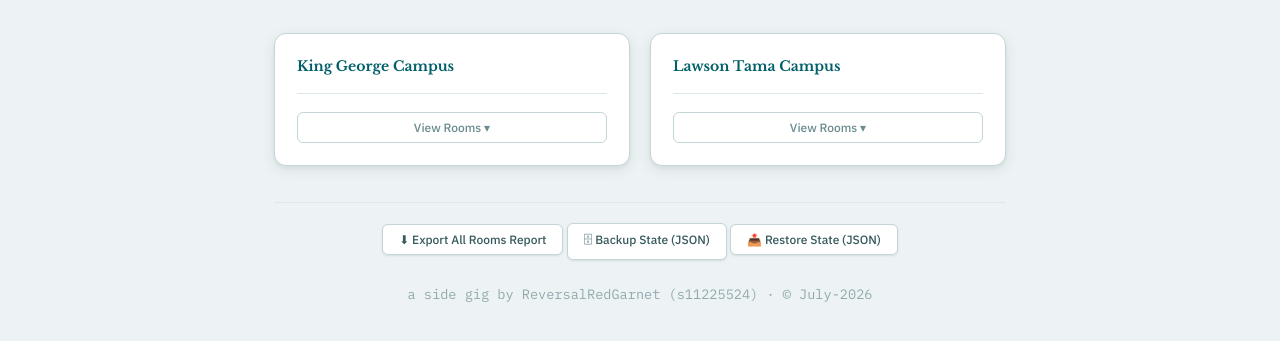
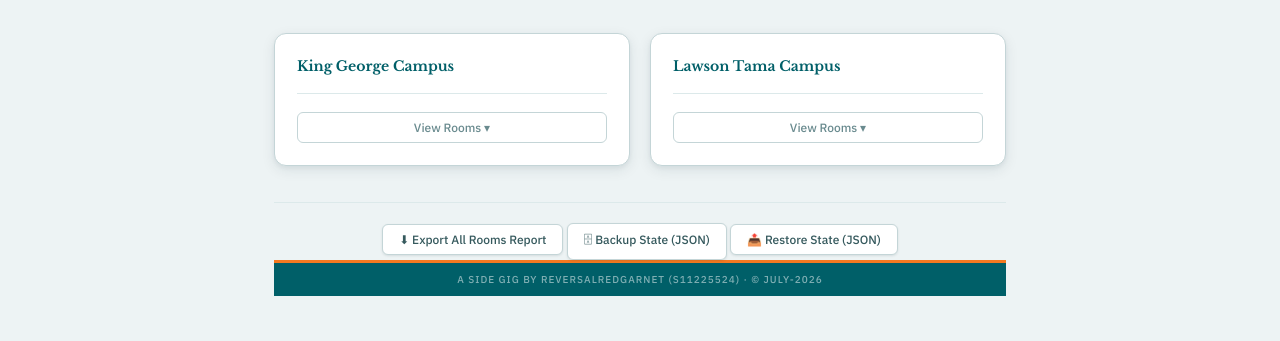
Before and after one commit to ReversalRedGarnet/Intern-Interface-V2, a plain HTML site: page index.html in a window 1280 px wide. Shown: the part 177-518 px from the top of the page. Drawn offline with nearby package versions, Linux system fonts and the light colour scheme.

Commit message:
Update footer

```diff
--- a/style.css
+++ b/style.css
@@ -852,10 +852,19 @@ body.menu-page {
 
 /* footer */
 .site-footer {
+  background: var(--usp-blue-xdark);
+  border-top: 3px solid var(--usp-orange);
+  padding: 9px 24px;
   text-align: center;
-  padding: 24px 16px;
-  color: var(--text-muted, #6b7280);
-  font-family: var(--font-mono, 'IBM Plex Mono', monospace);
-  font-size: 0.85rem;
-  opacity: 0.7;
 }
+
+.site-footer p {
+  max-width: 1280px;
+  margin: 0 auto;
+  font-family: var(--font-body);
+  font-size: 10px;
+  font-weight: 500;
+  color: rgba(255,255,255,.50);
+  letter-spacing: 0.10em;
+  text-transform: uppercase;
+}
```
